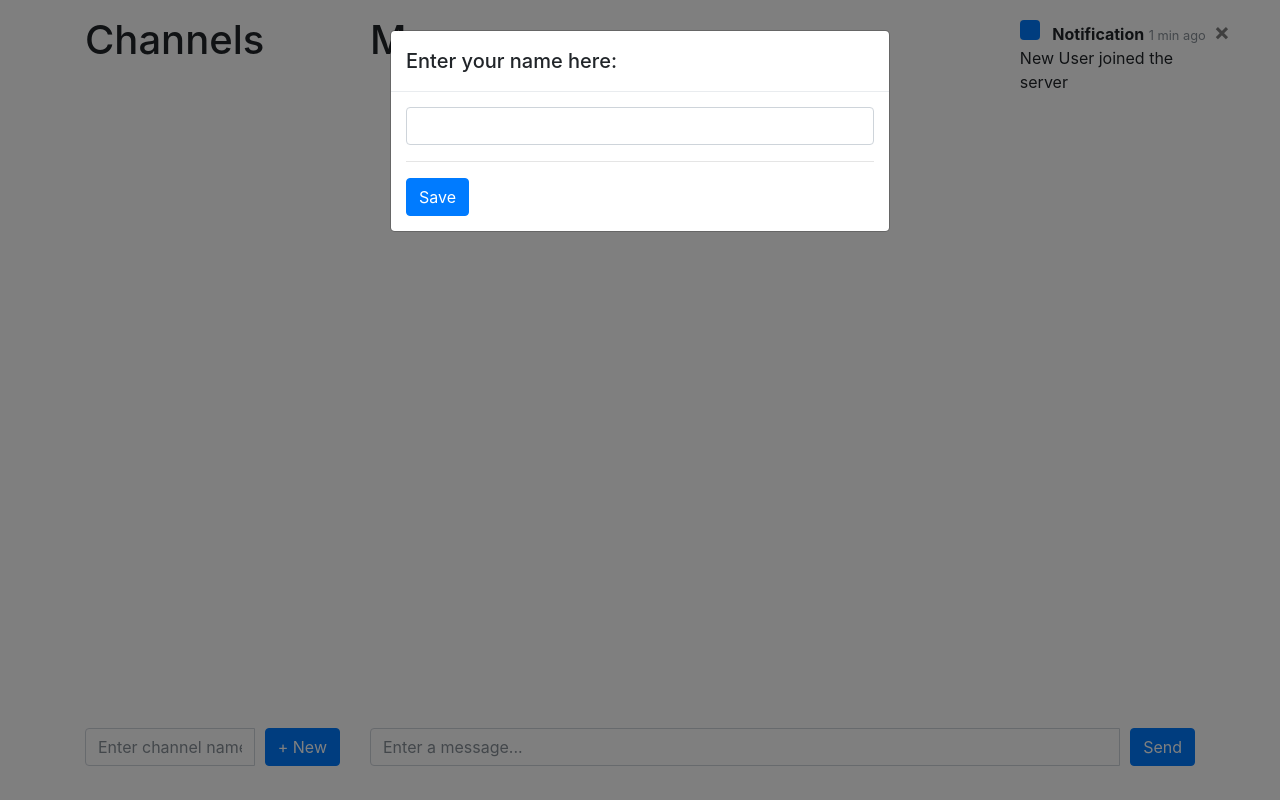
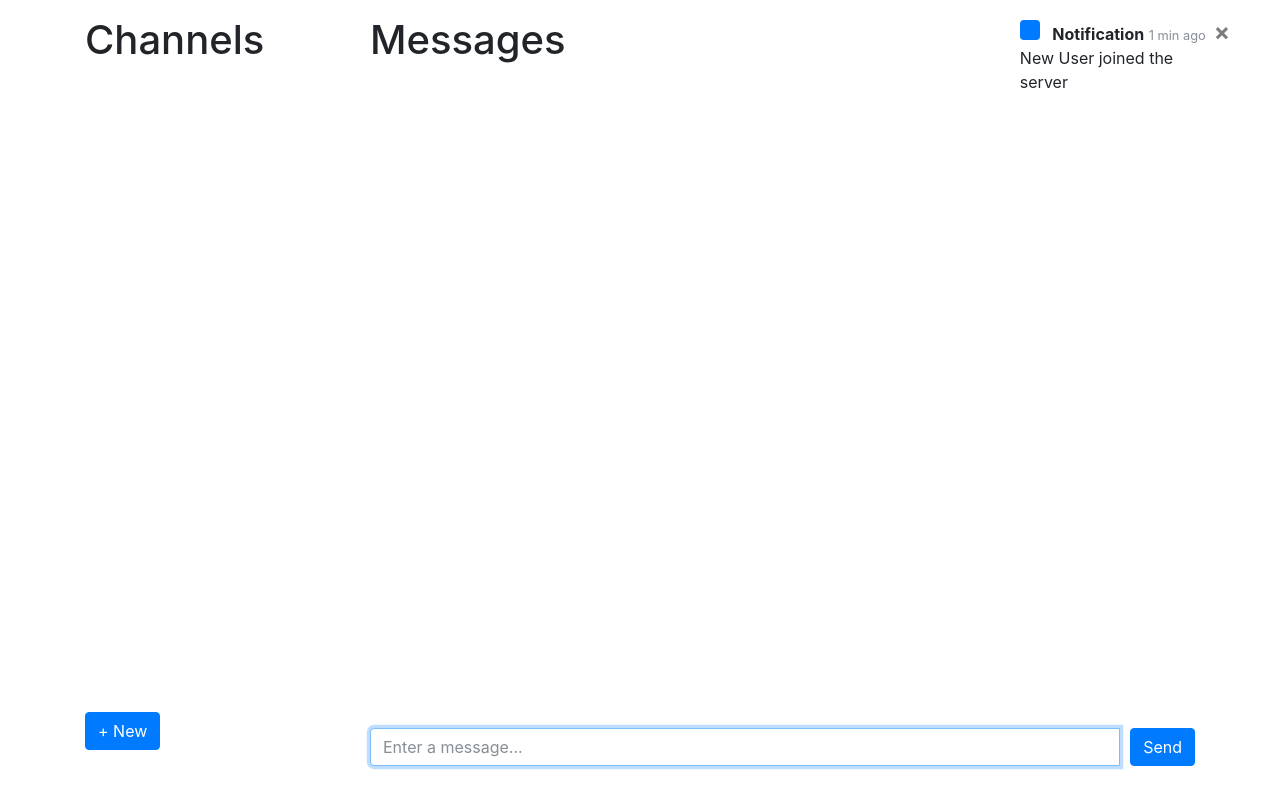
Before and after one commit to faridelaouadi/SlackClone, a Flask app: page / in a window 1280 px wide. Run offline with Flask 2, Linux system fonts and the light colour scheme; some libraries are stand-ins or nearby versions.

Commit message:
new channel creation form

```diff
--- a/static/index.js
+++ b/static/index.js
@@ -50,10 +50,12 @@ const init = username => {
 };
 
 const setup = socket => {
-  let channel_form = document.querySelector("#channel-form");
-  let channel_name_inp = document.querySelector("#channel-name");
+  let channel_form = document.querySelector("#newChannel-form");
+  let channel_name_inp = document.querySelector("#channel_name");
   let msg_inp = document.querySelector("#msg-text");
   let msg_form = document.querySelector("#msg-form");
+
+
 
   channel_form.addEventListener("submit", e => {
     // no reload
@@ -69,6 +71,7 @@ const setup = socket => {
     socket.emit("new channel", { name });
 
     channel_name_inp.value = "";
+    $('#newChannelModal').modal('hide');
   });
 
   msg_form.addEventListener("submit", e => {
@@ -196,12 +199,13 @@ const show_msg = data => {
   }
 };
 
+
 const get_username = () => {
   let username = localStorage.getItem("username");
 
   if (!username) {
     //if the user has no username in local storage, then lets get it.
-    $(".modal").modal({ show: true, backdrop: "static" });
+    $("#usernameModal").modal({ show: true, backdrop: "static" });
 
     document.querySelector("#username-form").addEventListener("submit", e => {
       e.preventDefault(); //prevents the default action from happening
@@ -214,11 +218,11 @@ const get_username = () => {
         username = username.trim(); //removes whitespace from the string
         if (username == "") {
           username = null;
-          $('#modal-title-1').text("Please enter your username below");
+          $('#usernameModal-title-1').text("Please enter your username below");
           //add text on the modal to let the user know they need to enter someting in the modal
         } else {
           localStorage.setItem("username", username);
-          $(".modal").modal("hide");
+          $("#usernameModal").modal("hide");
           //set the username in local storage to make it like sessions
 
           init(username);
--- a/templates/index.html
+++ b/templates/index.html
@@ -46,14 +46,9 @@
             <div class="col-sm-3">
                 <h1>Channels</h1>
                 <ul id="channel-list" class="list-group"></ul>
-                <form id="channel-form" class="mt-3 mb-3">
                     <div class="input-group">
-                        <input type="text" id="channel-name" class="form-control input-style" placeholder="Enter channel name..." >
-                        <div class="input-group-append">
-                            <button id="add-channel" class="btn btn-primary" type="submit">+ New</button>
-                        </div>
+                            <button id="add-channel" class="btn btn-primary" data-toggle="modal" data-target="#newChannelModal">+ New</button>
                     </div>
-                </form>
             </div>
 
             <div class=col-sm-9>
@@ -77,7 +72,7 @@
         <div class="modal-dialog modal-dialog-centered" role="document">
             <div class="modal-content">
                 <div class="modal-header">
-                    <h5 class="modal-title" id="modal-title-1">Enter your name here: </h5>
+                    <h5 class="modal-title" id="usernameModal-title-1">Enter your name here: </h5>
                 </div>
                 <div class="modal-body">
                     <form id="username-form">
@@ -90,6 +85,35 @@
         </div>
     </div>
 
+    <!-- This is the modal to get the username from the user.  -->
+    <div class="modal show" id="newChannelModal" tabindex="1" role="dialog" aria-hidden="true">
+        <div class="modal-dialog modal-dialog-centered" role="document">
+            <div class="modal-content">
+                <div class="modal-header">
+                    <h5 class="modal-title" id="newChannelModal-title-1">Channel Creation form</h5>
+                </div>
+                <div class="modal-body">
+                    <form id="newChannel-form">
+                        <input class="form-control" type="text" name="channel_name" id="channel_name">
+
+                        <div class="radio">
+                          <label><input type="radio" name="public" checked> Public</label>
+                        </div>
+                        <div class="radio">
+                          <label><input type="radio" name="private" > Private</label>
+                        </div>
+                        <p id="channel_security_info">Public channels can be viewed by everyone on the server. Messages are NOT end to end encrypted. </p>
+                        <div class="modal-footer">
+                          <button type="submit" class="btn btn-primary">Create Channel</button>
+                        </div>
+                    </form>
+                </div>
+            </div>
+        </div>
+    </div>
+
+
+
 
 
 </body>
```
